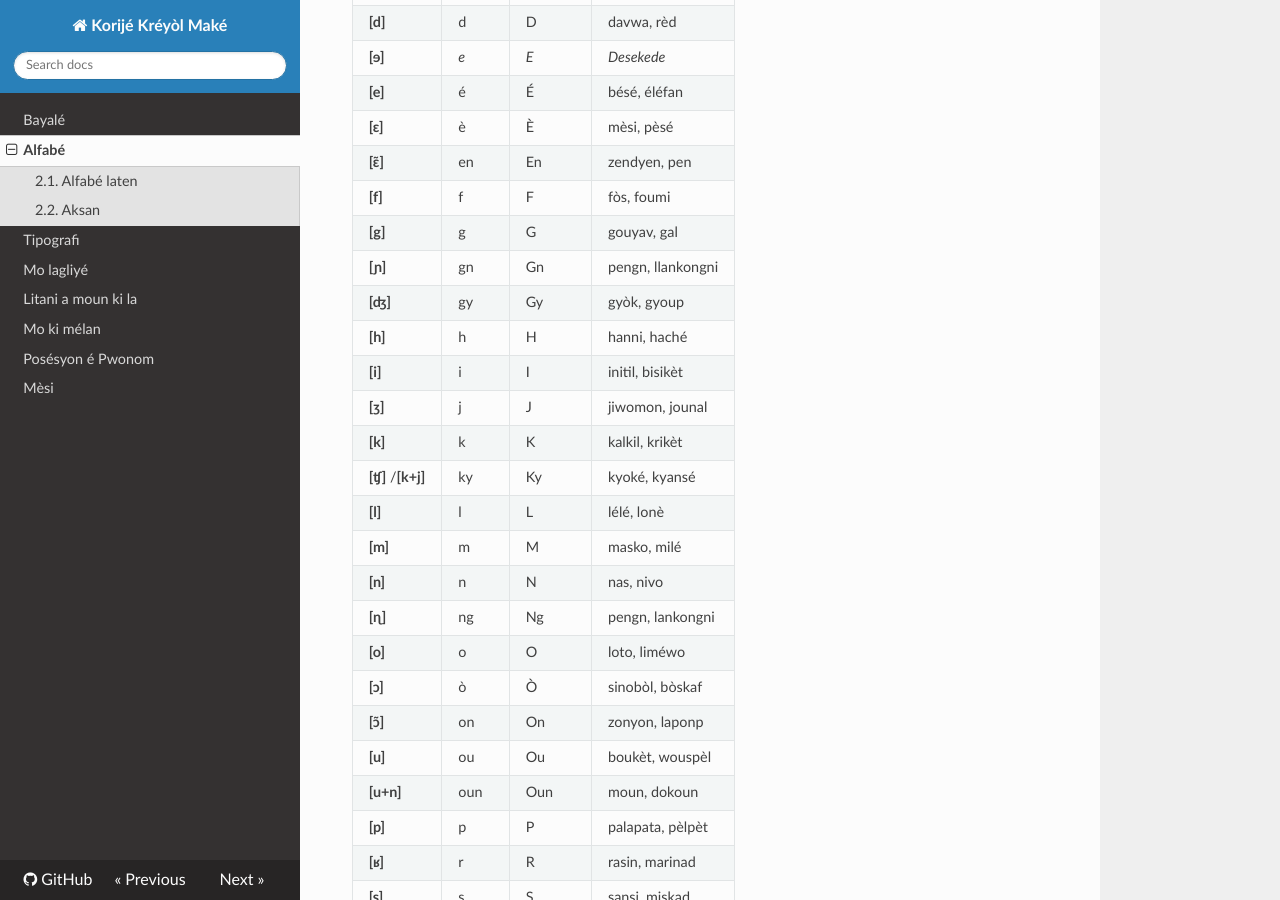
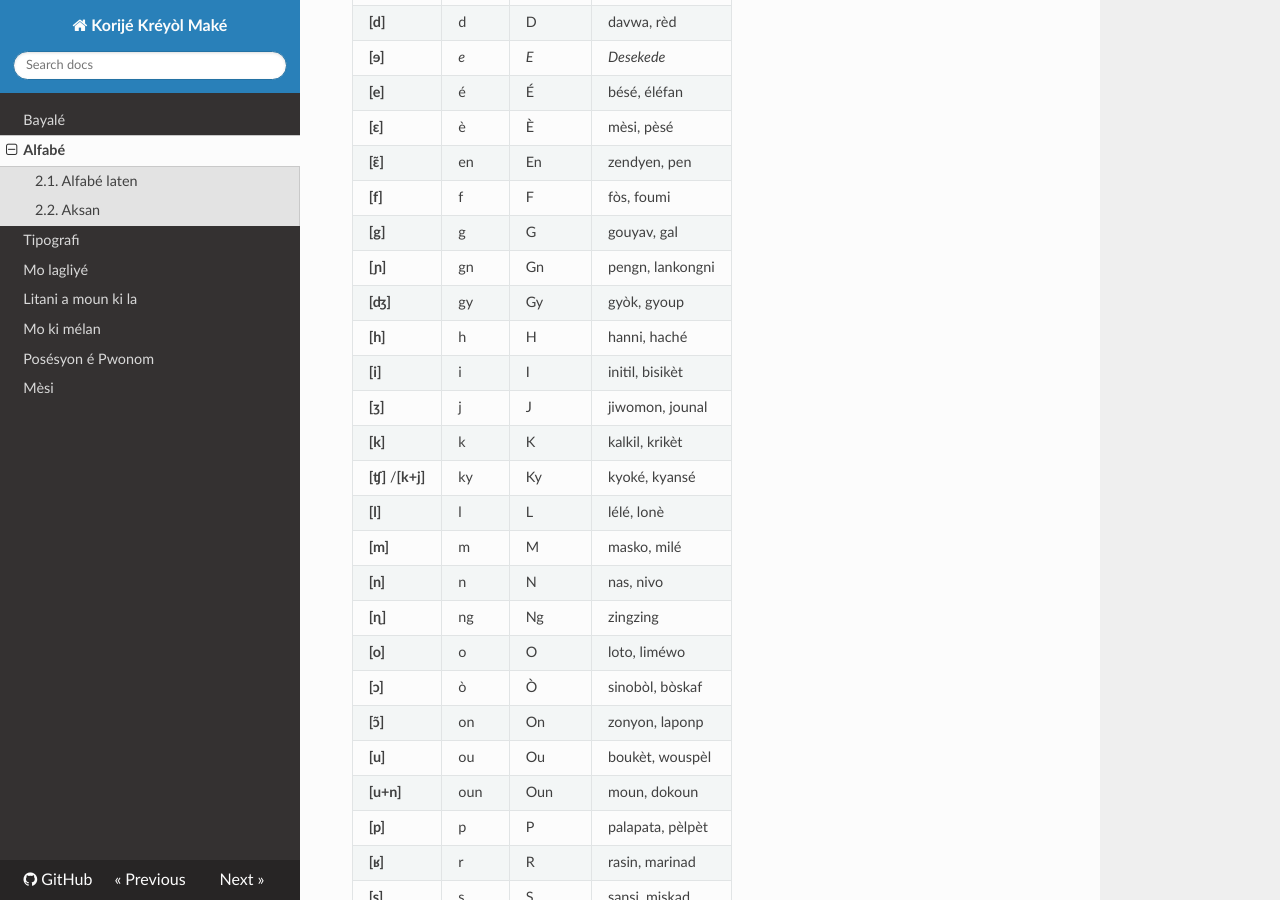
Before and after one commit to grankontel/kkm, an MkDocs documentation site: the page built from docs/alfabe.md, in a window 1280 px wide and 900 px high, scrolled down 402 px. Built offline with MkDocs 1.6.1, drawn with Linux system fonts in a browser that asks for light colours; nearby versions of some CDN libraries.

Commit message:
ng
on méyè mo

```diff
--- a/docs/alfabe.md
+++ b/docs/alfabe.md
@@ -15,7 +15,7 @@ Maké a kréyòl Gwadloup bazé asi on sistèm fonétik. Mi, pou chak son nou ka
 | **[ɛ̃]**             | en   | En       | zendyen, pen       |
 | **[f]**             | f    | F        | fòs, foumi         |
 | **[g]**             | g    | G        | gouyav, gal        |
-| **[ɲ]**             | gn   | Gn       | pengn, llankongni  |
+| **[ɲ]**             | gn   | Gn       | pengn, lankongni   |
 | **[ʤ]**             | gy   | Gy       | gyòk, gyoup        |
 | **[h]**             | h    | H        | hanni, haché       |
 | **[i]**             | i    | I        | initil, bisikèt    |
@@ -25,7 +25,7 @@ Maké a kréyòl Gwadloup bazé asi on sistèm fonétik. Mi, pou chak son nou ka
 | **[l]**             | l    | L        | lélé, lonè         |
 | **[m]**             | m    | M        | masko, milé        |
 | **[n]**             | n    | N        | nas, nivo          |
-| **[ɳ]**             | ng   | Ng       | pengn, lankongni   |
+| **[ɳ]**             | ng   | Ng       | zingzing           |
 | **[o]**             | o    | O        | loto, liméwo       |
 | **[ɔ]**             | ò    | Ò        | sinobòl, bòskaf    |
 | **[ɔ̃]**             | on   | On       | zonyon, laponp     |
```
